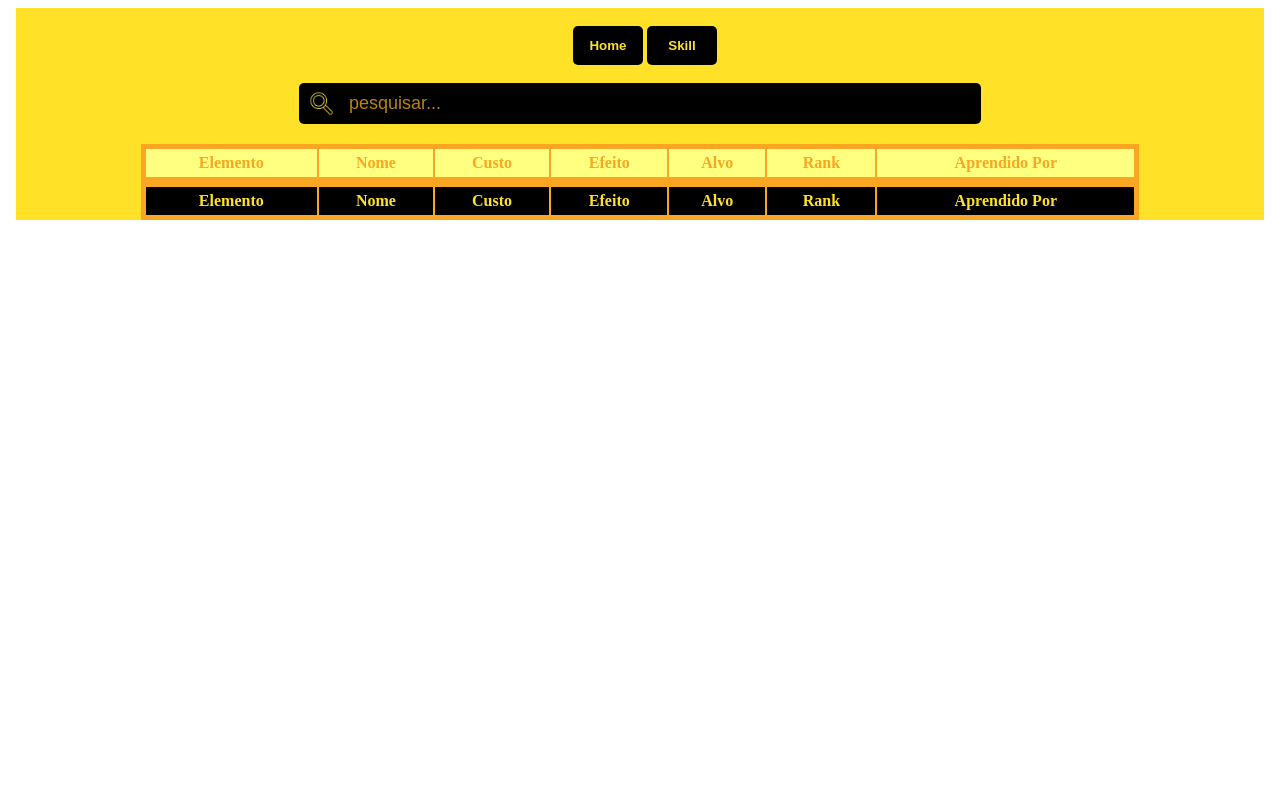
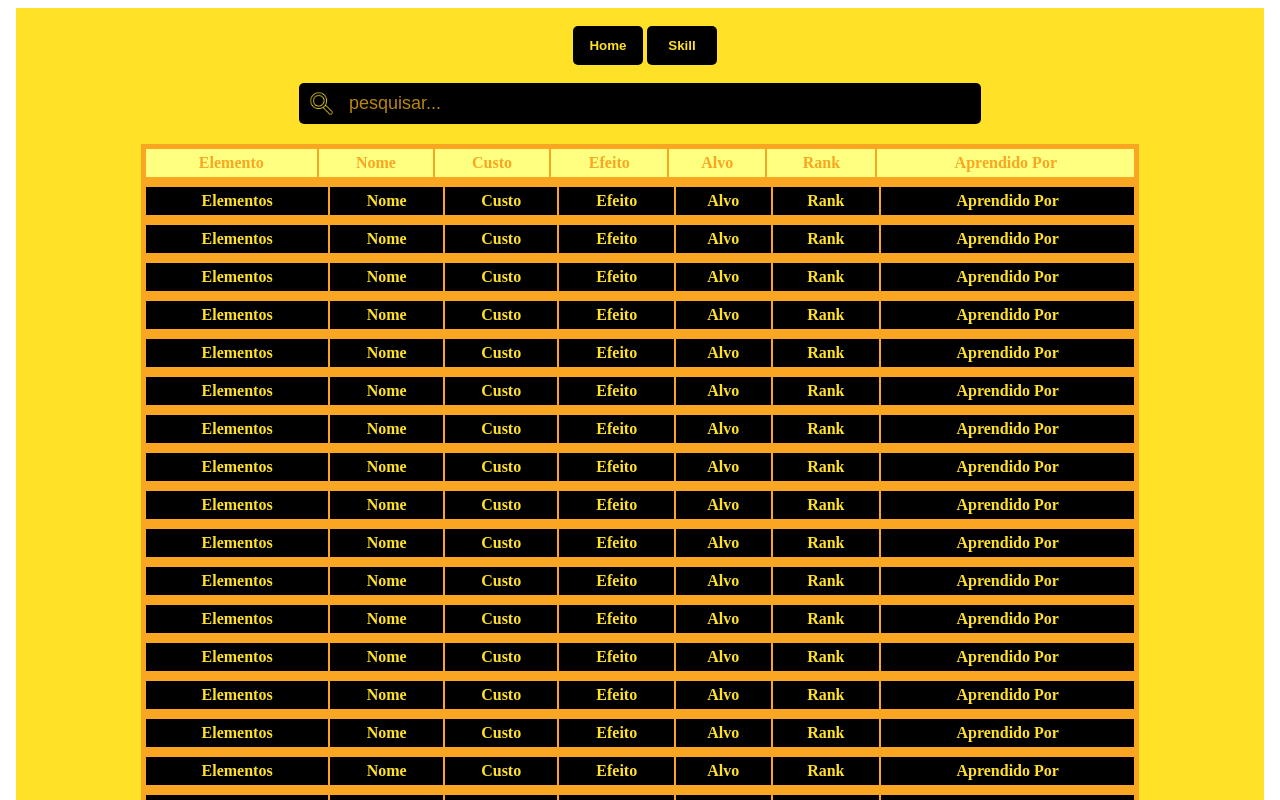
Before and after one commit to PoisonRose/Persona4-projeto, an Angular app: page /skill-list in a window 1280 px wide. Shown: the top 800 px of the page. Built offline with nearby package versions, Linux system fonts and the light colour scheme; data requests are answered from the project's data file.

Commit message:
started skill list

```diff
--- a/src/app/componentes/propriedades-skills/propriedades-skills.component.html
+++ b/src/app/componentes/propriedades-skills/propriedades-skills.component.html
@@ -1,7 +1,7 @@
-<div class="tabela-container">
+<div class="tabela-container" *ngFor="let skill of skills">
     <table class="barra">
         <tr class="items" align="center">
-            <td class="propriedade">Elemento</td>
+            <td class="propriedade">Elementos</td>
             <td class="propriedade">Nome</td>
             <td class="propriedade">Custo</td>
             <td class="propriedade">Efeito</td>
@@ -10,4 +10,5 @@
             <td class="propriedade">Aprendido Por</td>
         </tr>
     </table>
+
 </div>
--- a/src/app/componentes/propriedades-skills/propriedades-skills.component.ts
+++ b/src/app/componentes/propriedades-skills/propriedades-skills.component.ts
@@ -1,10 +1,22 @@
-import { Component } from '@angular/core';
+import { Component, OnInit } from '@angular/core';
+import { SkillListService } from '../../servico/skill-list.service';
 
 @Component({
   selector: 'app-propriedades-skills',
   templateUrl: './propriedades-skills.component.html',
   styleUrl: './propriedades-skills.component.css'
 })
-export class PropriedadesSkillsComponent {
 
+export class PropriedadesSkillsComponent implements OnInit{
+  constructor(private skill: SkillListService){}
+
+  skills: any= "";
+
+  ngOnInit(): void {
+      this.skill.getLink('');
+      this.skill.getAllSkills().subscribe((data: any)=>{
+        console.log(data);
+        this.skills = data;
+      });
+  }
 }
```
